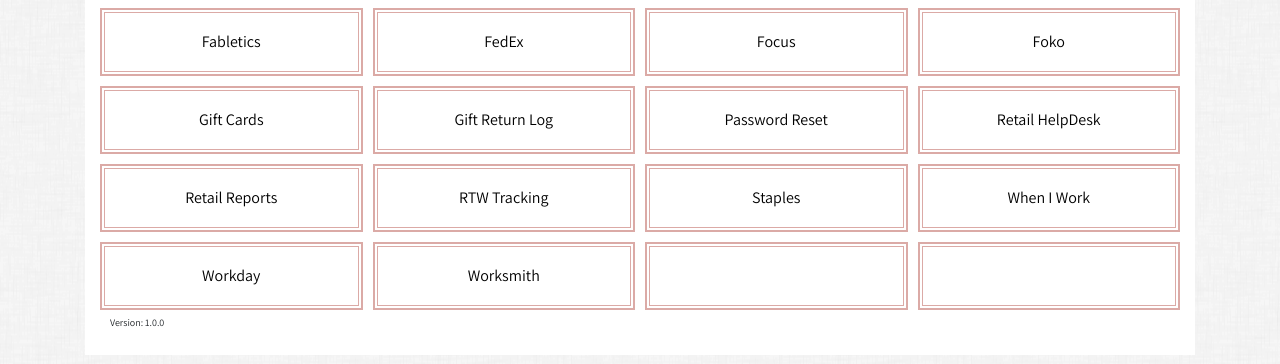
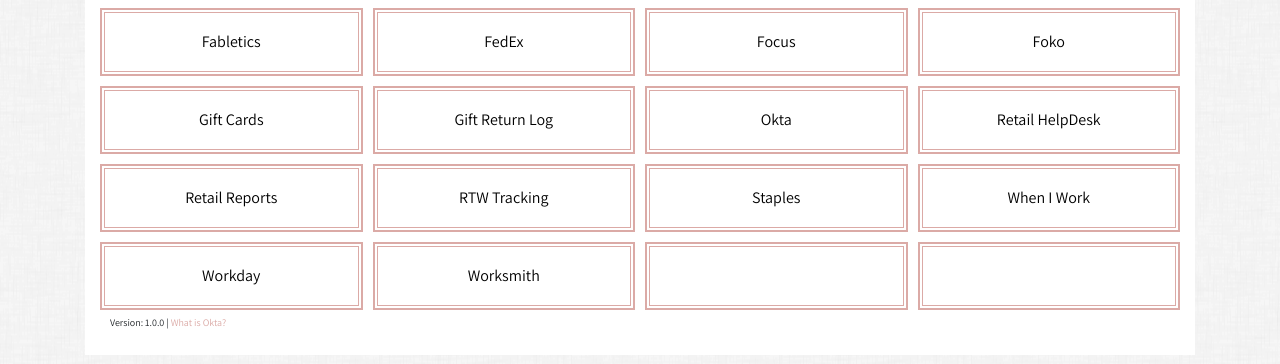
Before and after one commit to fableticsretail/savage, a plain HTML site: page index.html in a window 1280 px wide. Shown: the part 258-622 px from the top of the page. Drawn offline with nearby package versions, Linux system fonts and the light colour scheme.

Commit message:
Added Okta link

```diff
--- a/index.html
+++ b/index.html
@@ -69,7 +69,7 @@
     <div class="w-100"></div>
     <div class="col text-center"><a href="https://www.fabletics.com/giftcard/buy">Gift Cards</a></div>
     <div class="col text-center"><a href="https://docs.google.com/spreadsheets/d/17pG75oOH-kkUCKkyLKfkM_sqvih1zm9u0f6zWmRBLWE/edit#gid=0">Gift Return Log</a></div>
-    <div class="col text-center"><a href="https://techstyle.okta.com/">Password Reset</a></div>
+    <div class="col text-center"><a href="https://techstyle.okta.com/">Okta</a></div>
     <div class="col text-center"><a href="http://retailsupport.justfab.net/">Retail HelpDesk</a></div>
 
     <div class="w-100"></div>
@@ -86,7 +86,7 @@
 
   </div>
 
-  <div class="version">Version: 1.0.0</div>
+  <div class="version">Version: 1.0.0 | <a href="https://fblrtl.com/it-tech-support-guides/what-is-okta/">What is Okta?</a></div>
 
 <!-- stop editing -->
   </div>
```
